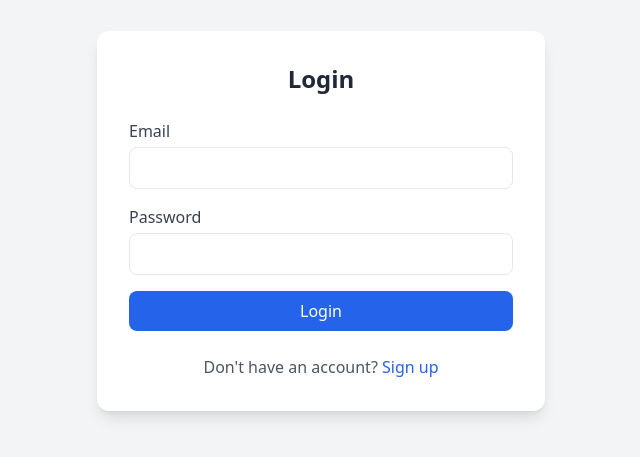
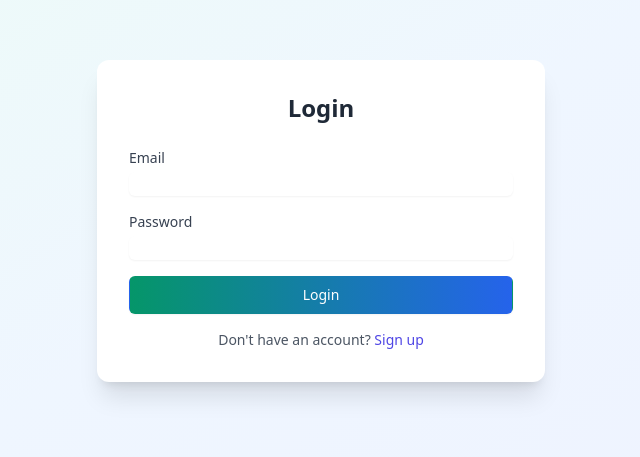
Before and after one commit to yashag24/CleanAlert-Project, a React (Vite) app in the folder frontend/: page /login in a window 1280 px wide. Shown: the part 179-636 px from the top of the page, without its empty margins (319-959 px from the left). Built offline with nearby package versions, Linux system fonts and the light colour scheme; no server answers.

Commit message:
Changed login CSS

```diff
--- a/frontend/src/pages/Login.jsx
+++ b/frontend/src/pages/Login.jsx
@@ -1,63 +1,77 @@
 import { useState } from 'react';
 import { useAuth } from '../context/AuthContext';
-import { useNavigate } from 'react-router-dom';
+import { useNavigate, Link } from 'react-router-dom';
+import { motion } from 'framer-motion';
+import { useToast } from '../hooks/useToast';
 
 const Login = () => {
   const [email, setEmail] = useState('');
   const [password, setPassword] = useState('');
-  const [error, setError] = useState(null);
   const { login } = useAuth();
   const navigate = useNavigate();
+  const { toast } = useToast();
 
   const handleSubmit = async (e) => {
     e.preventDefault();
-    setError(null);
-
     try {
       await login(email, password);
-      navigate('/'); // Redirect to dashboard after login
-    } catch (err) {
-      setError('Invalid email or password. Please try again.');
+      toast({
+        title: 'Success',
+        description: 'Logged in successfully',
+      });
+      navigate('/');
+    } catch (error) {
+      toast({
+        title: 'Error',
+        description: 'Invalid email or password. Please try again.',
+        variant: 'destructive',
+      });
     }
   };
 
   return (
-    <div className="flex items-center justify-center min-h-screen bg-gray-100">
-      <div className="w-full max-w-md p-8 space-y-6 bg-white shadow-lg rounded-xl">
-        <h2 className="text-2xl font-bold text-center text-gray-800">Login</h2>
-        {error && <p className="text-red-500 text-center">{error}</p>}
+    <div className="min-h-screen flex items-center justify-center bg-gradient-to-br from-emerald-50 via-blue-50 to-indigo-50">
+      <motion.div
+        initial={{ opacity: 0, y: 20 }}
+        animate={{ opacity: 1, y: 0 }}
+        className="bg-white p-8 rounded-xl shadow-xl w-full max-w-md"
+      >
+        <h2 className="text-2xl font-bold text-center mb-6 text-gray-800">Login</h2>
         <form onSubmit={handleSubmit} className="space-y-4">
           <div>
-            <label className="block text-gray-700">Email</label>
+            <label className="block text-sm font-medium text-gray-700">Email</label>
             <input
               type="email"
               value={email}
               onChange={(e) => setEmail(e.target.value)}
+              className="mt-1 block w-full rounded-md border-gray-300 shadow-sm focus:border-indigo-300 focus:ring focus:ring-indigo-200 focus:ring-opacity-50"
               required
-              className="w-full px-4 py-2 mt-1 border rounded-lg focus:ring focus:ring-blue-300"
             />
           </div>
           <div>
-            <label className="block text-gray-700">Password</label>
+            <label className="block text-sm font-medium text-gray-700">Password</label>
             <input
               type="password"
               value={password}
               onChange={(e) => setPassword(e.target.value)}
+              className="mt-1 block w-full rounded-md border-gray-300 shadow-sm focus:border-indigo-300 focus:ring focus:ring-indigo-200 focus:ring-opacity-50"
               required
-              className="w-full px-4 py-2 mt-1 border rounded-lg focus:ring focus:ring-blue-300"
             />
           </div>
           <button
             type="submit"
-            className="w-full px-4 py-2 text-white bg-blue-600 rounded-lg hover:bg-blue-700"
+            className="w-full py-2 px-4 border border-transparent rounded-md shadow-sm text-sm font-medium text-white bg-gradient-to-r from-emerald-600 to-blue-600 hover:from-emerald-700 hover:to-blue-700 focus:outline-none focus:ring-2 focus:ring-offset-2 focus:ring-indigo-500"
           >
             Login
           </button>
         </form>
-        <p className="text-center text-gray-600">
-          Don't have an account? <a href="/register" className="text-blue-600 hover:underline">Sign up</a>
+        <p className="mt-4 text-center text-sm text-gray-600">
+          Don't have an account?{' '}
+          <Link to="/register" className="text-indigo-600 hover:text-indigo-500">
+            Sign up
+          </Link>
         </p>
-      </div>
+      </motion.div>
     </div>
   );
 };
```
